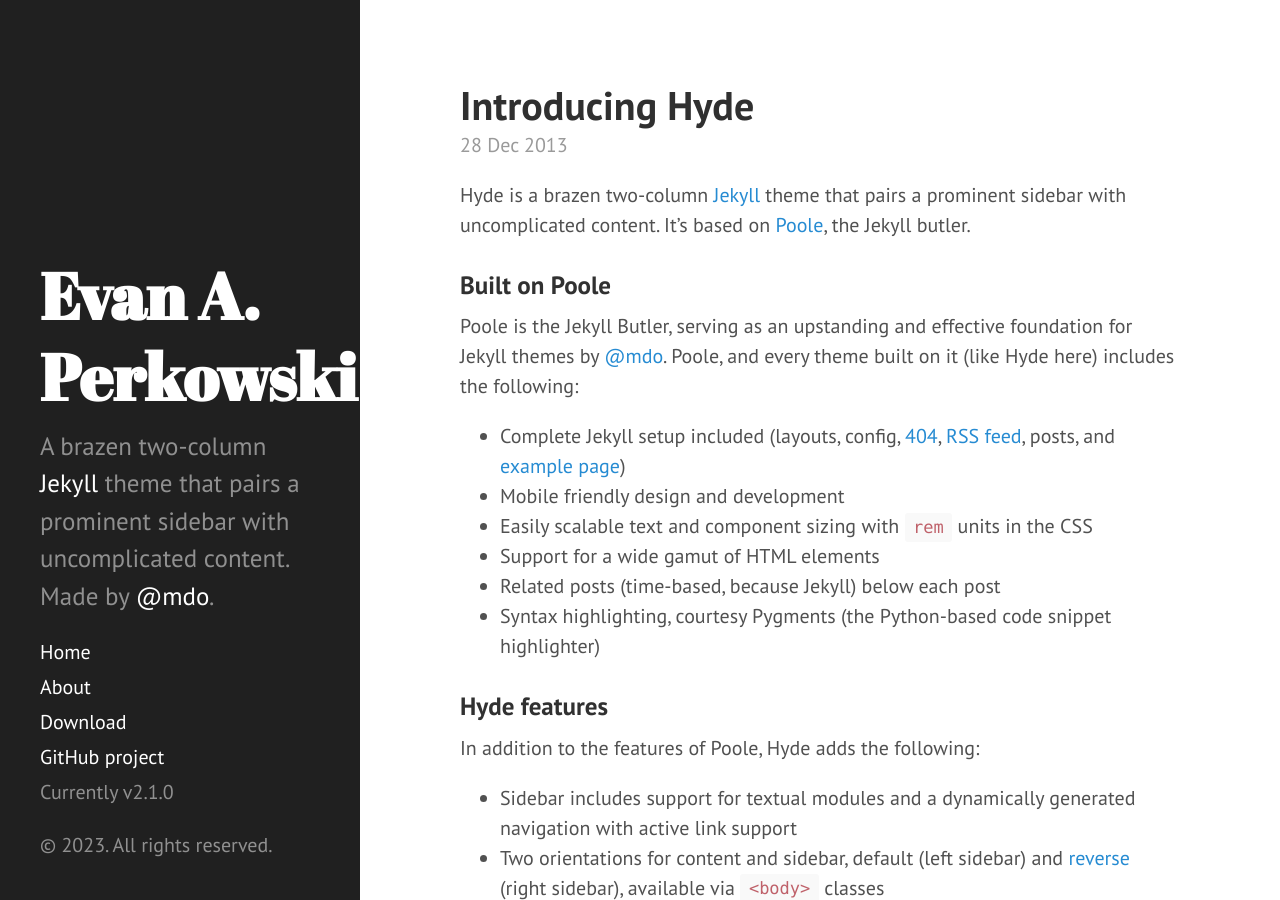
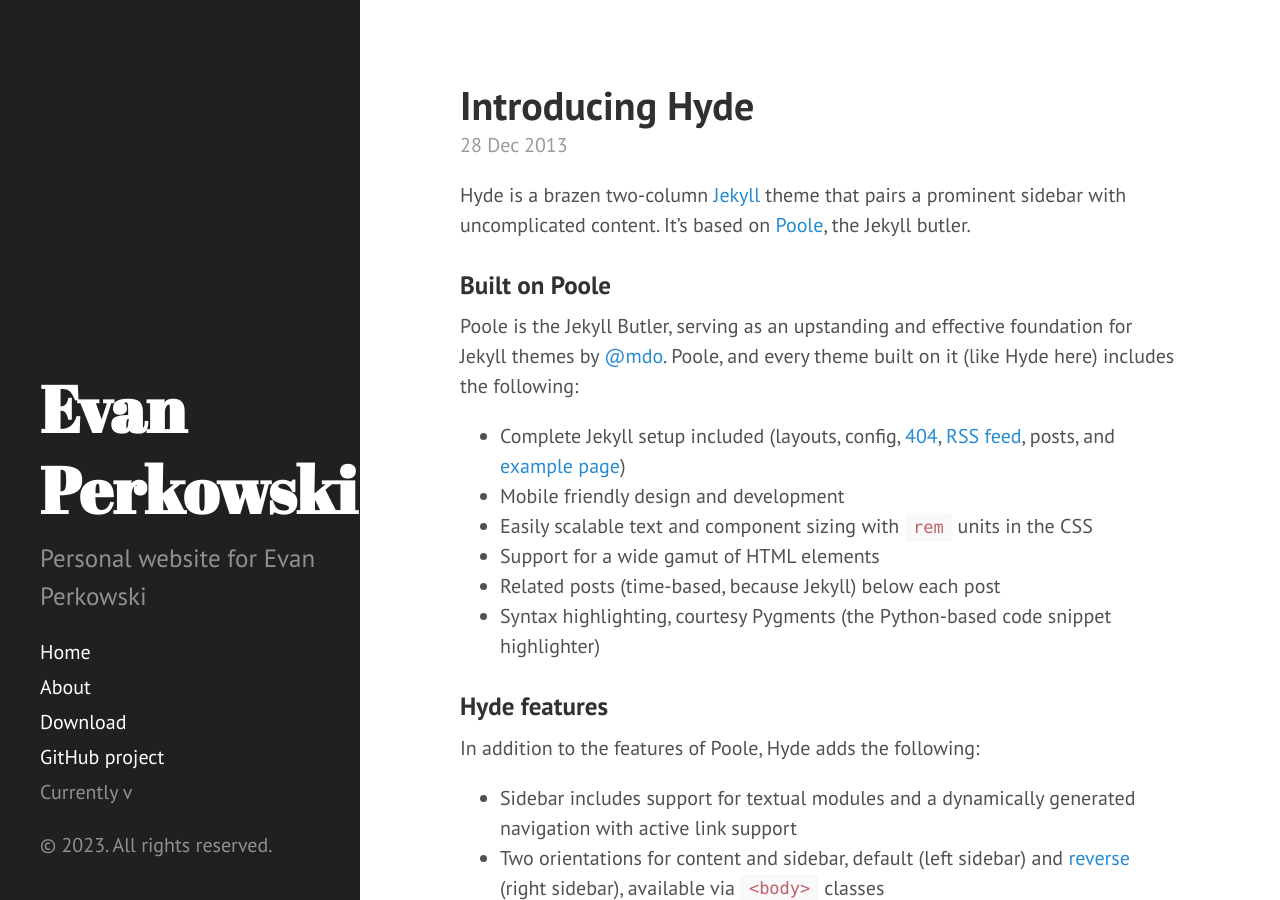
Before and after one commit to eaperkowski/eaperkowski.github.io, a Jekyll site: the page built from index.html, in a window 1280 px wide and 900 px high. Built offline with Jekyll 4.4.1, drawn with Linux system fonts in a browser that asks for light colours; Markdown is read by kramdown in place of the engine named in the settings; the list of posts is cut into pages by our own code; part of the change alters nothing that is shown.

Commit message:
Update _config.yml

```diff
--- a/_config.yml
+++ b/_config.yml
@@ -1,26 +1,59 @@
-# Dependencies
-markdown:         redcarpet
-highlighter:      pygments
+# Set theme
+remote_theme: poole/hyde
 
-# Permalinks
-permalink:        pretty
-relative_permalinks: true
+# File excludes
+exclude:
+- README.md
+- Gemfile
+- Gemfile.lock
 
-# Setup
-title:            Evan A. Perkowski
-tagline:          'A Jekyll theme'
-description:      'A brazen two-column <a href="http://jekyllrb.com" target="_blank">Jekyll</a> theme that pairs a prominent sidebar with uncomplicated content. Made by <a href="https://twitter.com/mdo" target="_blank">@mdo</a>.'
-url:              eaperkowski.github.io
-baseurl:          /
+# Set plugins
+plugins:
+- jekyll-sitemap
+- jekyll-mentions
+- jekyll-paginate
+- jekyll-seo-tag
+- jekyll-redirect-from
+- jekyll-default-layout
+- jekyll-feed
+- jemoji
+- jekyll-remote-theme
 
-author:
-  name:           'Mark Otto'
-  url:            https://twitter.com/evanperkowski
+# Site settings
+url: 'https://eaperkowski.github.io'
+baseurl: ''
+title: 'Evan Perkowski'
+description: 'Personal website for Evan Perkowski'
+permalink: pretty
+logo: "https://www.gravatar.com/avatar/f5f7108c8e7e4c58af326e925b1f588f"
 
-paginate:         5
+# Pagination
+paginate: 5
+paginate_path: blog/page:num
 
-# Custom vars
-version:          2.1.0
+# Header nav
+navigation_header:
+- title: Home
+  url: /
+- title: About Me
+  url: /about/
+- title: Current Research
+  url: /research/
+- title: Publications
+  url: /publications/
+- title: News
+  url: /news/
+- title: Curriculum Vitae
+  url: /cv/
 
-github:
-  repo:           https://github.com/poole/hyde
+# Footer nav
+navigation_footer:
+- title: Back to top
+  url: "#top"
+
+# Collections
+collections:
+  posts:
+    title: News
+    output: true
+    feature_image: ["/files/pine.jpeg"]
```
